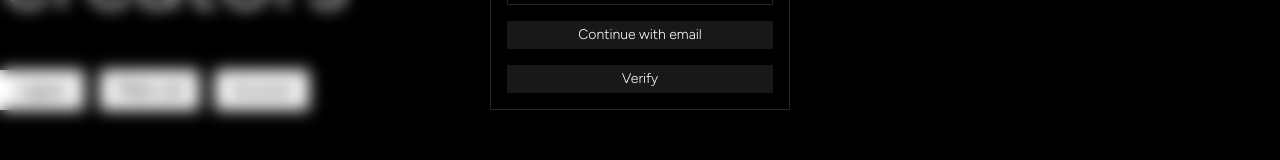
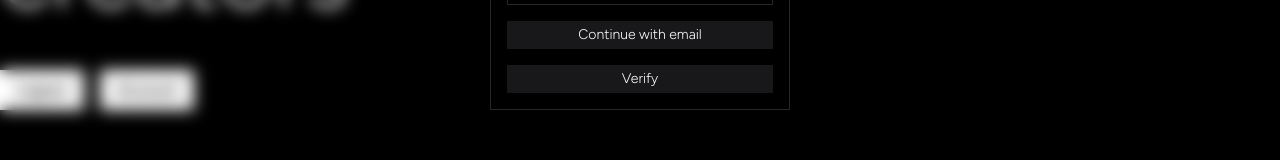
Before and after one commit to CreatorMate/Waitlist, a Nuxt app: page /login in a window 1280 px wide. Shown: the part 430-590 px from the top of the page. Built offline with nearby package versions, Linux system fonts and the light colour scheme; no server answers.

Commit message:
Corrected first question type

```diff
--- a/pages/login.vue
+++ b/pages/login.vue
@@ -16,9 +16,8 @@
 
     onMounted(async () => {
         if(!user.value) return;
-
         await router.push('/home');
-    })
+    });
 
     async function logout() {
         await client.auth.signOut();
@@ -37,7 +36,6 @@
         <p></p>
         <div class="flex gap-4">
             <button @click="logout" class="px-4 py-2 bg-white text-black font-semibold hover:bg-gray-100">Logout</button>
-            <button @click="test" class="px-4 py-2 bg-white text-black font-semibold hover:bg-gray-100">Make call</button>
             <button @click="router.push('onboarding')" class="px-4 py-2 bg-white text-black font-semibold hover:bg-gray-100">Account</button>
         </div>
     </section>
--- a/pages/onboarding.vue
+++ b/pages/onboarding.vue
@@ -25,7 +25,7 @@
         chats.value.push({
             message: firstQuestion,
             sender: Sender.CREATORMATE,
-            type: OnboardingMessageType.PICTURE,
+            type: OnboardingMessageType.AI,
             id: nextID()
         });
         onboardingHandler.chatHistory.push({
```
